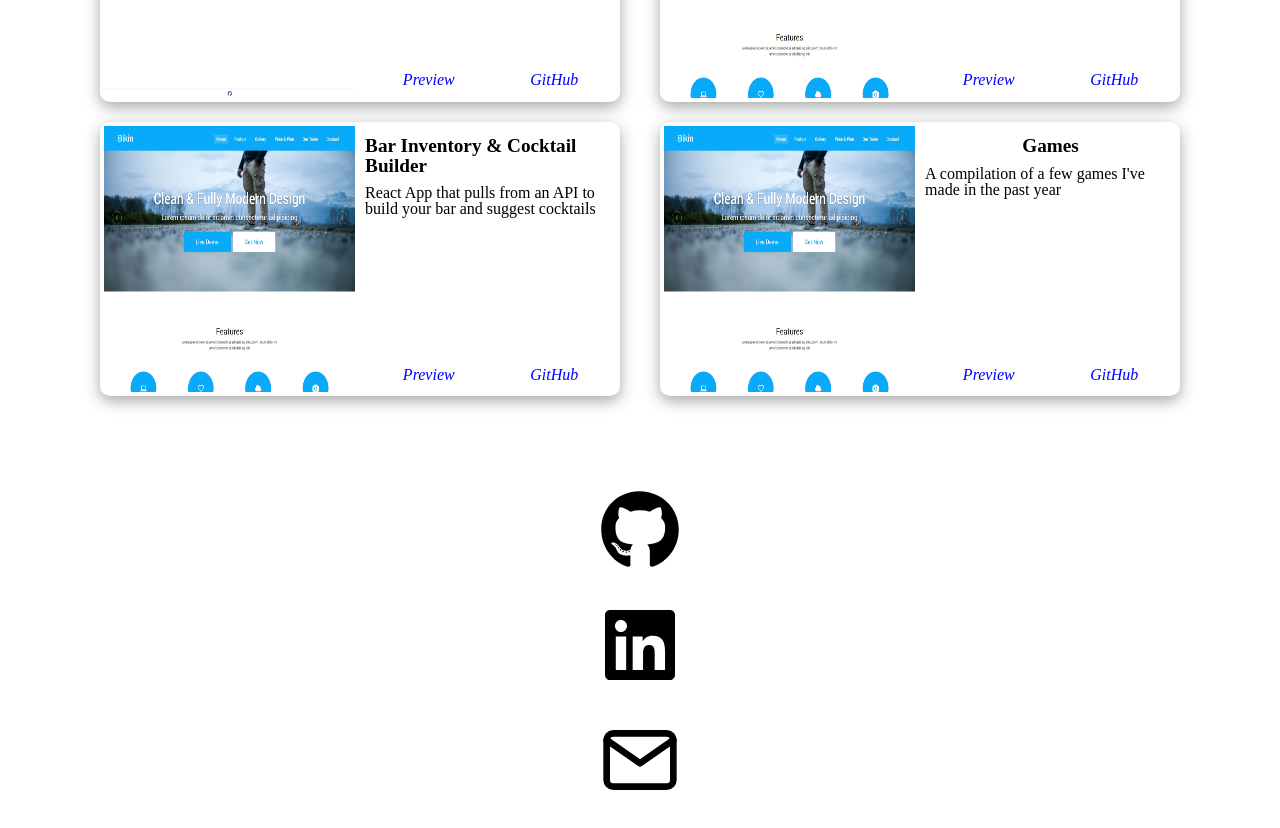
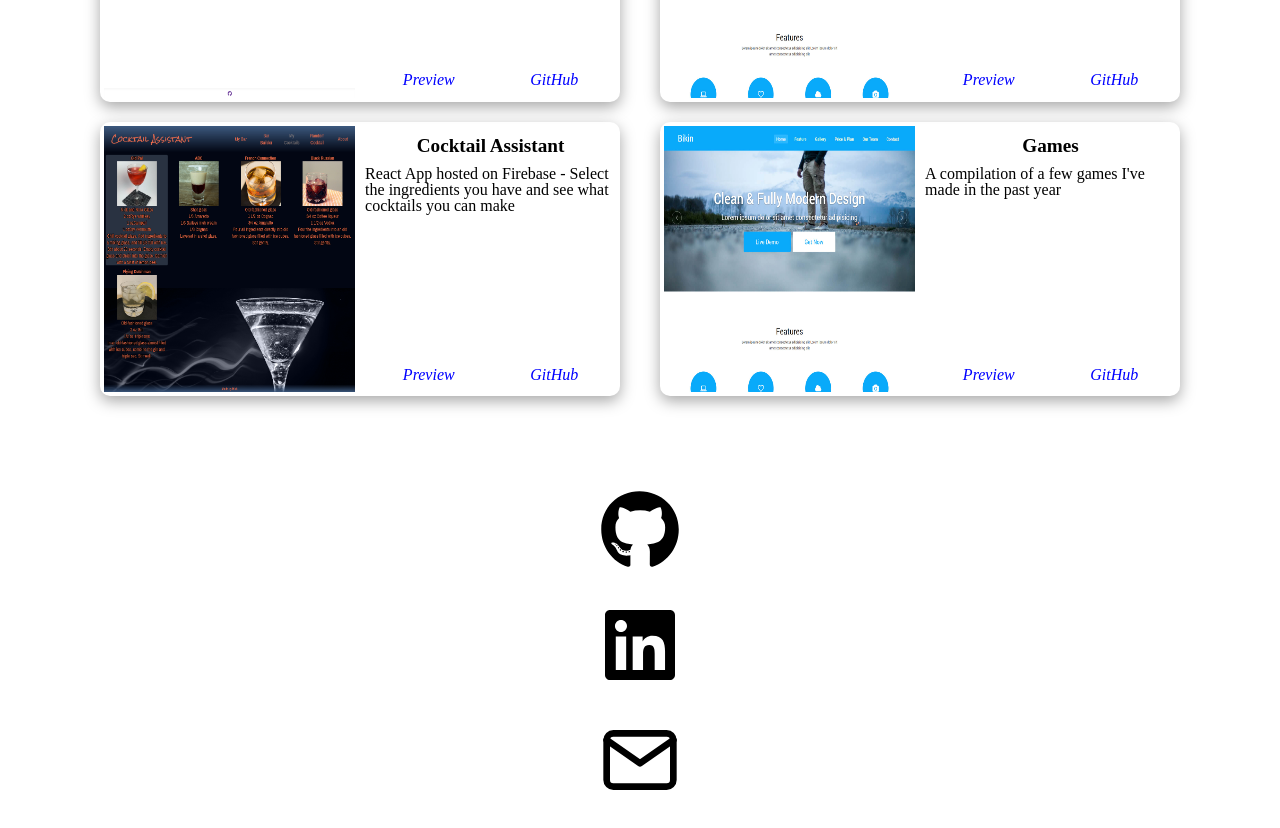
Before and after one commit to NBrennan26/nb-portfolio, a React (Create React App) app: page / in a window 1280 px wide. Shown: the part 1802-2630 px from the top of the page. Built offline with nearby package versions, Linux system fonts and the light colour scheme.

Commit message:
Update cocktail project data

```diff
--- a/src/features/projects/projectData.js
+++ b/src/features/projects/projectData.js
@@ -1,5 +1,6 @@
 import placeholder from "../../images/placeholder-image.jpeg"
 import blog from "../../images/blog-website-sample.png"
+import cocktail from "../../images/cocktail-website-sample.png"
 
 export const projects = [
   {
@@ -19,12 +20,12 @@ export const projects = [
     photo: placeholder
   },
   {
-    title: "Bar Inventory & Cocktail Builder",
+    title: "Cocktail Assistant",
     id: 2,
-    description: "React App that pulls from an API to build your bar and suggest cocktails",
-    link: "",
+    description: "React App hosted on Firebase - Select the ingredients you have and see what cocktails you can make",
+    link: "https://cocktailbuilder-112fc.web.app/",
     github: "https://github.com/NBrennan26/cocktail-builder",
-    photo: placeholder
+    photo: cocktail
   },
   {
     title: "Games",
```
Also changed, not shown: src/images/cocktail-website-sample.png (added).
